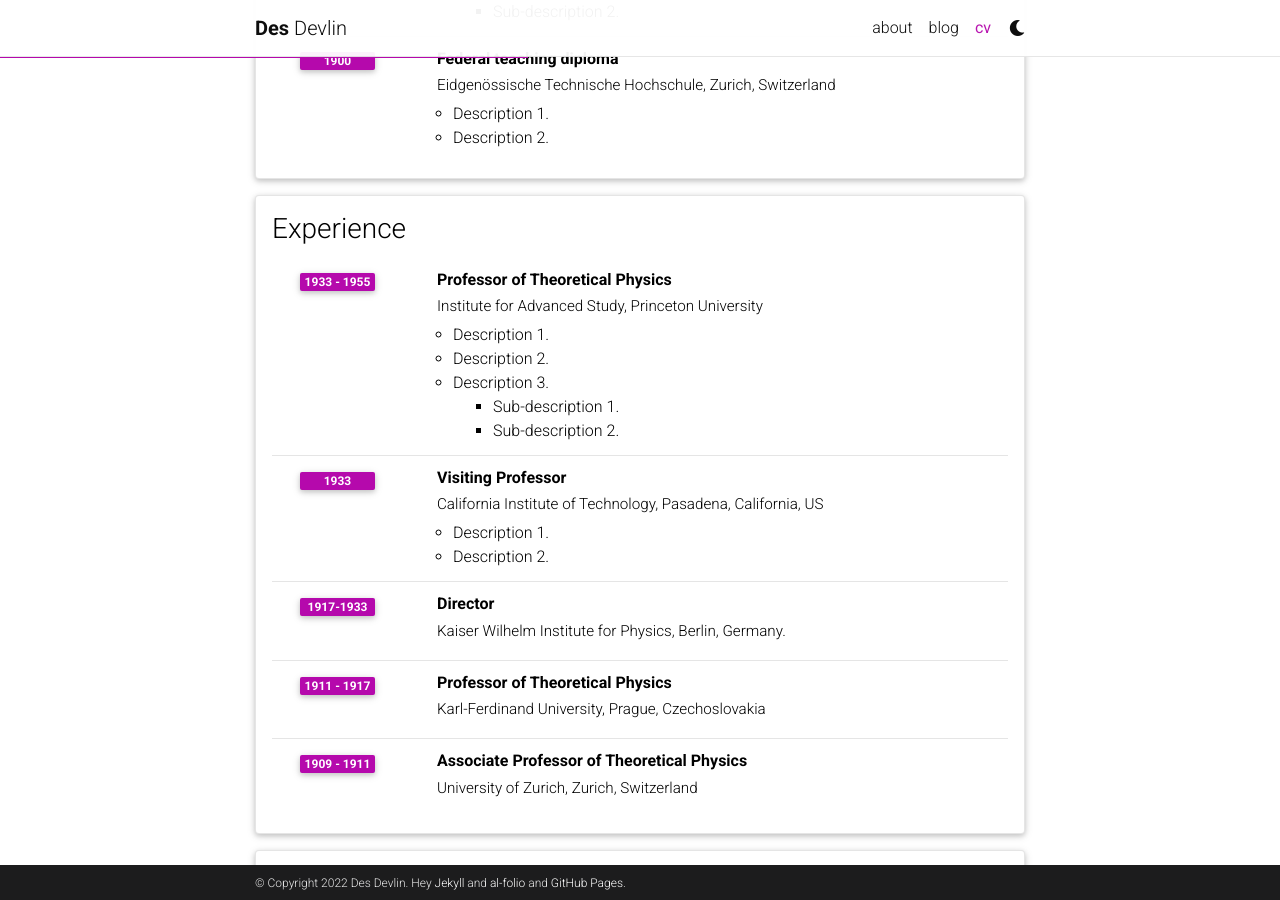
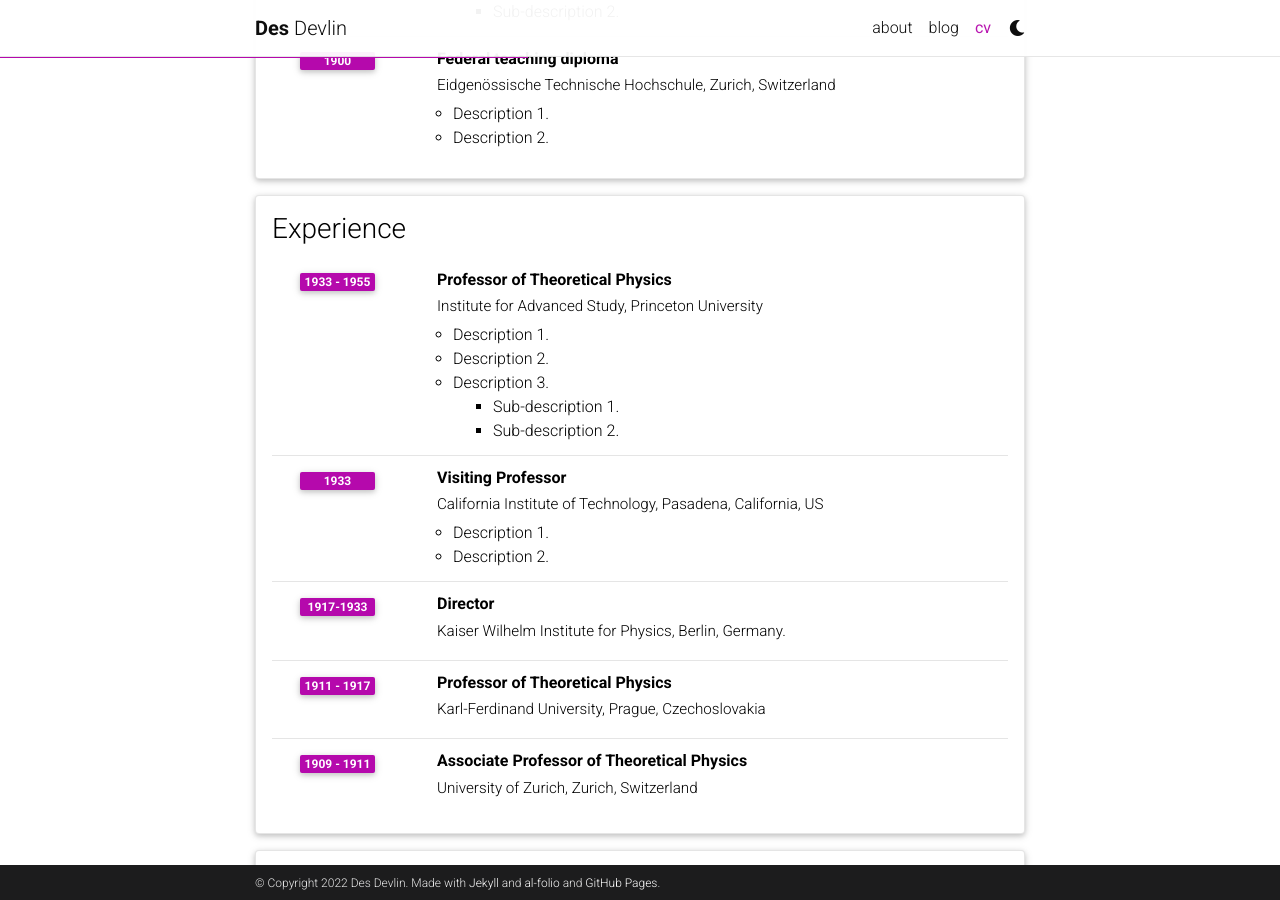
Before and after one commit to desmodev/desmodev.github.io, a Jekyll site: the page built from _pages/cv.md, in a window 1280 px wide and 900 px high, scrolled down 617 px. Built offline with Jekyll 4.4.1, drawn with Linux system fonts in a browser that asks for light colours; full-size pictures stand in for the smaller copies a plugin makes; comment, search, counter and statistics services are not loaded; a style sheet for code colours, icons or effects is not loaded.

Commit message:
config
Again

```diff
--- a/_config.yml
+++ b/_config.yml
@@ -10,7 +10,7 @@ email: des@desdev.au
 description: > # the ">" symbol means to ignore newlines until "footer_text:"
   A simple, whitespace theme for academics. Based on [*folio](https://github.com/bogoli/-folio) design.
 footer_text: >
- Hey <a href=https://jekyllrb.com/>Jekyll</a> and <a href=https://github.com/alshedivat/al-folio>al-folio</a> and <a href=https://pages.github.com/>GitHub Pages</a>.
+ Made with <a href=https://jekyllrb.com/>Jekyll</a> and <a href=https://github.com/alshedivat/al-folio>al-folio</a> and <a href=https://pages.github.com/>GitHub Pages</a>.
 
 keywords: editing, proofreading, thesis, dissertation, PhD # add your own keywords or leave empty
 lang: en # the language of your site (for example: en, fr, cn, ru, etc.)
```
Also changed, not shown: _pages/about.md (+1 -2 lines).
